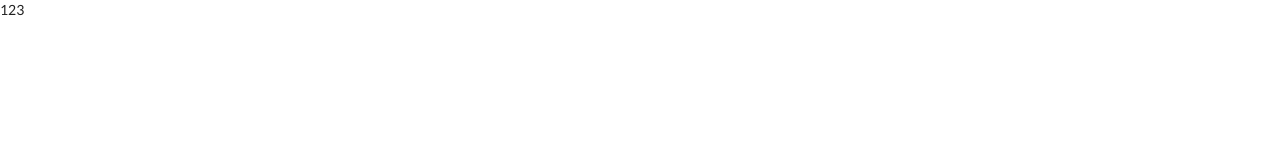
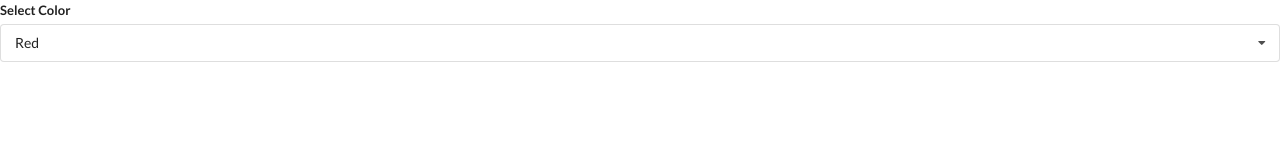
Before and after one commit to Tris-909/React-Stephen-Grider, a React (Create React App) app: page / in a window 1280 px wide. Shown: the top 160 px of the page. Built offline with nearby package versions, Linux system fonts and the light colour scheme.

Commit message:
Adding useRef React mini project

```diff
--- a/src/ReactHook/DropDown.js
+++ b/src/ReactHook/DropDown.js
@@ -1,9 +1,57 @@
-import React from 'react';
+import React, {useState, useEffect, useRef} from 'react';
 
-const DropDown = () => {
+const DropDown = ({ options, selected, onSelectedHandler }) => {
+    const [isOpen, setIsOpen] = useState(false);
+    const ref = useRef();
+
+    const renderOptions = options.map((option, index) => {
+        if (selected.label !== option.label) {
+            return (
+                    <option key={option.value} onClick={() => onOptionsClickHandler(index)} className="item">
+                        {option.label}
+                    </option>
+                );
+        }
+    })
+
+    const ToggleDropDown = () => {
+        setIsOpen(!isOpen);
+    }
+
+    const onOptionsClickHandler = (index) => {
+        onSelectedHandler(index);
+    }
+
+    const dropDownOnClickHandler = () => {
+        ToggleDropDown();
+    }
+
+    useEffect(() => {
+        document.body.addEventListener('click', (event) => {
+            if (!ref.current.contains(event.target)) {
+                setIsOpen(false);
+            }
+        });
+    }, []);
+
+
 
     return(
-        <div>123</div>
+        <div className="ui form" ref={ref}>
+            <div className="field">
+                <label className="label">
+                    Select Color
+                </label>
+                <div onClick={() => dropDownOnClickHandler()} className={`ui selection dropdown ${isOpen ? 'visible active' : null}`}>
+                    <i className="dropdown icon"></i>
+                    <div className="text">{selected.label}</div>
+                    <div className={`menu ${isOpen ? 'visible' : null} transition`}>
+                        {renderOptions}
+                    </div>
+                </div>
+            </div>
+        </div>
+
     );
 }
 
--- a/src/ReactHook/index.js
+++ b/src/ReactHook/index.js
@@ -1,4 +1,4 @@
-import React from 'react';
+import React, {useState} from 'react';
 // import Accordion from './Accordion';
 // import Search from './Search';
 import DropDown from './DropDown';
@@ -32,9 +32,32 @@ import DropDown from './DropDown';
 //     );
 // }
 
+const options = [
+    {
+        label: 'Red',
+        value: 'red'
+    },
+    {
+        label: 'Green',
+        value: 'green'
+    },
+    {
+        label: 'Blue',
+        value: 'blue'
+    }
+];
+
 const Widget = () => {
+    const [selected, setSelected] = useState(options[0]);
+
+    const onSelectedHandler = (index) => {
+        setSelected(options[index]);
+    }
+
     return(
-        <DropDown />
+        <div>
+            <DropDown selected={selected} onSelectedHandler={onSelectedHandler} options={options} />
+        </div>
     );
 }
 
```
